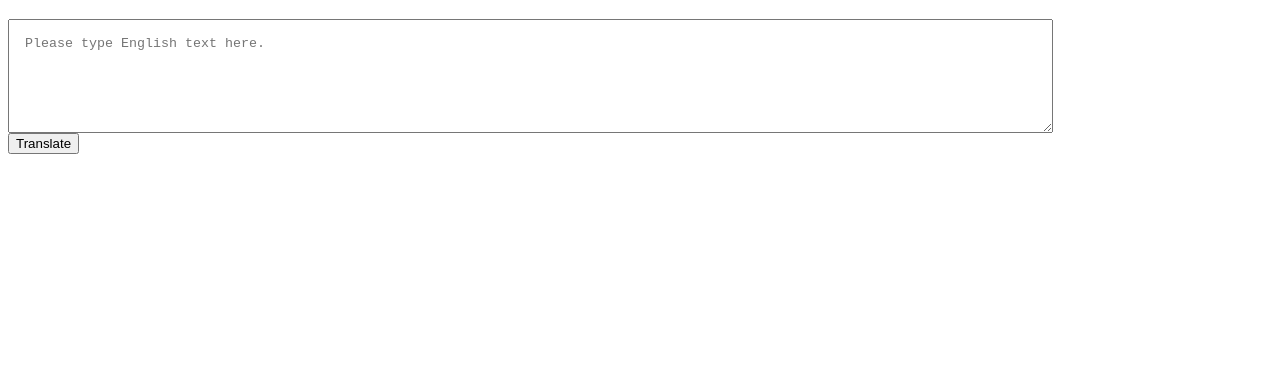
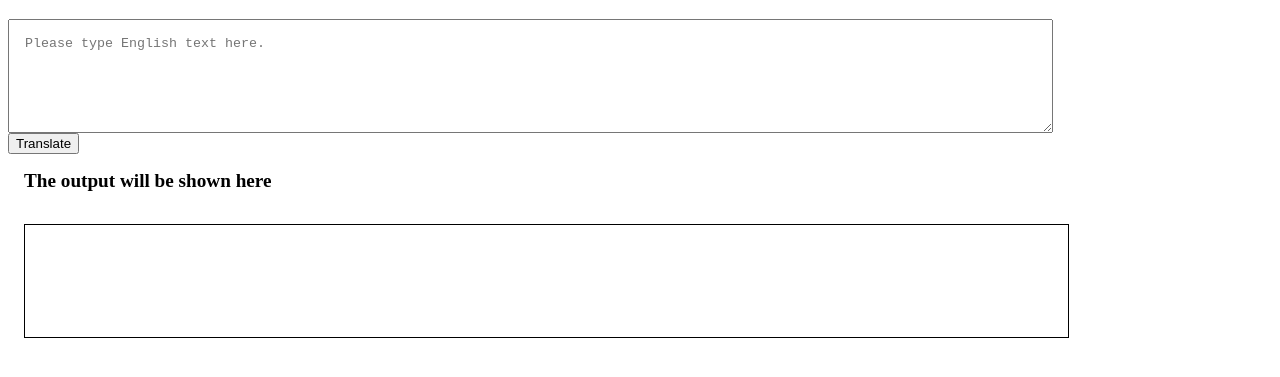
Before and after one commit to ashishdk/Banana-speak, a plain HTML site: page index.html in a window 1280 px wide. Shown: the part 61-438 px from the top of the page. Drawn offline with Linux system fonts and the light colour scheme.

Commit message:
input output processing done

```diff
--- a/app.js
+++ b/app.js
@@ -1,8 +1,10 @@
 var btntranslate=document.querySelector("#btn-translate");
 var txtinput=document.querySelector("#txt-input");
-btntranslate.addEventListener("click", clickEventhandler);
+var outputdiv=document.querySelector("#output");
+
 
 function clickEventhandler(){
-    console.log("clicked");
-    console.log(txtinput.value);
+    outputdiv.innerText="asdhbadb"+ txtinput.value ;
 }
+
+btntranslate.addEventListener("click", clickEventhandler);
--- a/index.html
+++ b/index.html
@@ -13,6 +13,8 @@
     <h1>Hi this is banana talk.</h1>
     <textarea id="txt-input" placeholder="Please type English text here."></textarea>
     <button id="btn-translate">Translate</button>
+    <div class="opdown">The output will be shown here</div>
+    <div id="output"></div>
     <script src="app.js" text="text/javascript"></script>
 </body>
 
--- a/styles.css
+++ b/styles.css
@@ -5,3 +5,15 @@ textarea{
     height: 10vh;
     padding: 1rem;
 }
+.opdown{
+    font-weight:bold;
+    font-size: larger;
+    padding: 1rem;
+}
+#output{
+    width:80%;
+    margin:1rem;
+    border:1px solid black;
+    height:10vh;
+    padding: 1rem;
+}
```
